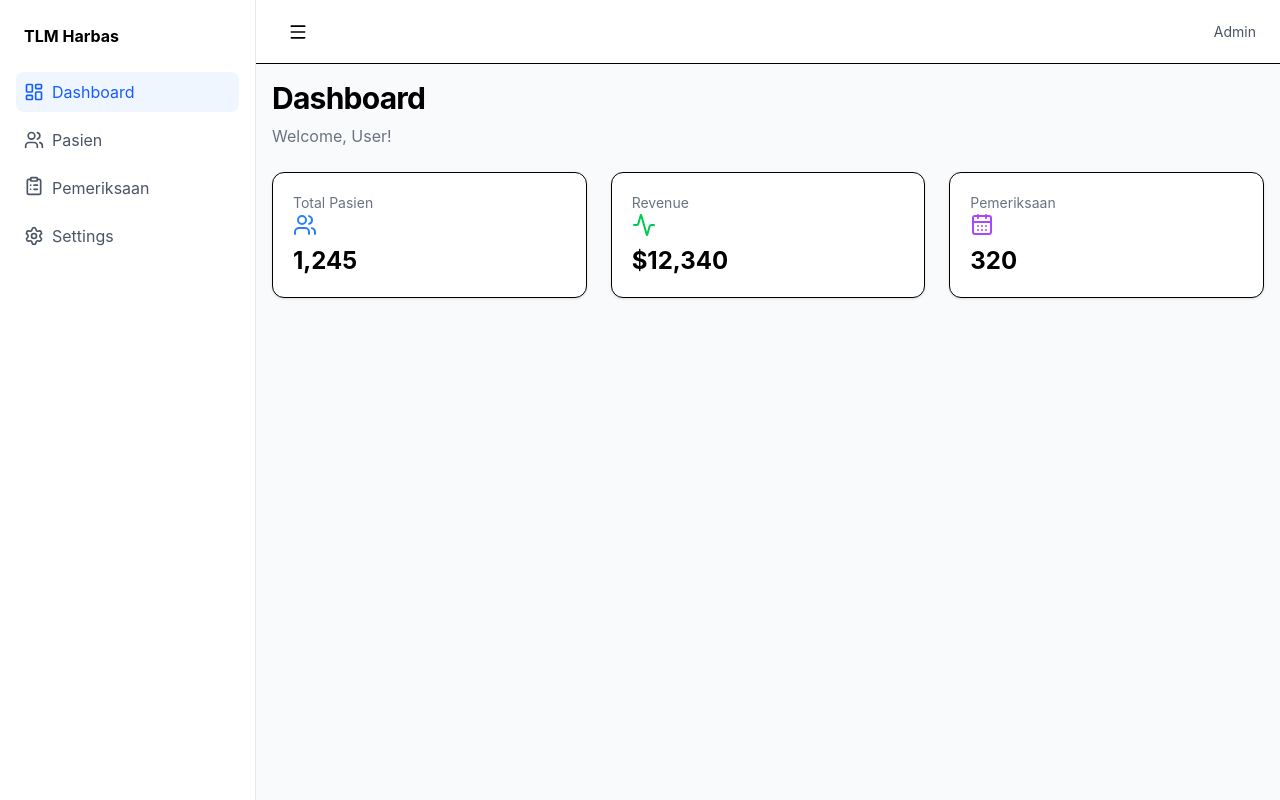
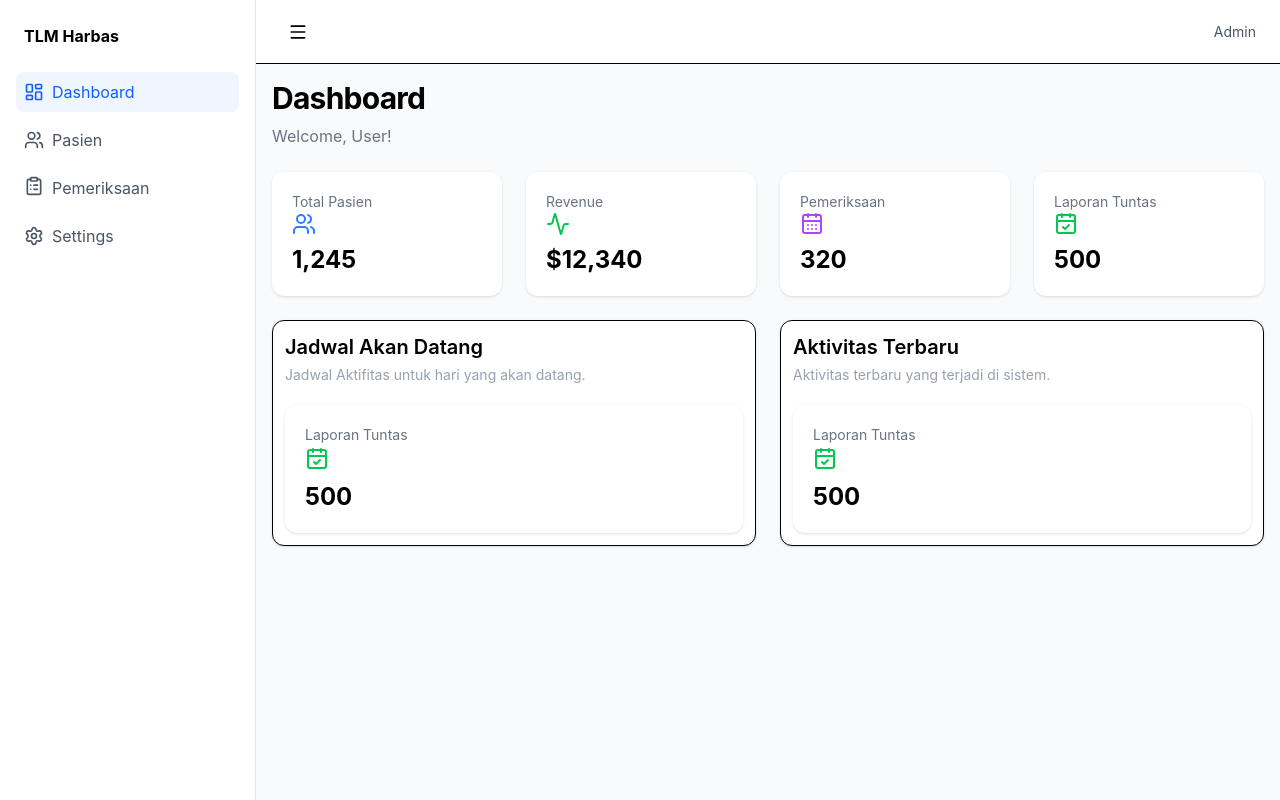
Before and after one commit to HAGESAN55/react-tlm, a React (Vite) app: page / in a window 1280 px wide. Built offline with nearby package versions, Linux system fonts and the light colour scheme.

Commit message:
Penambahan Appoinment dan Recent Activity pada Dashboard

```diff
--- a/src/components/ui/Card.tsx
+++ b/src/components/ui/Card.tsx
@@ -8,7 +8,7 @@ type Props = {
 
 export default function Card({ title, value, icon }: Props) {
   return (
-    <div className="bg-white p-5 rounded-xl shadow-sm border">
+    <div className="bg-white p-5 rounded-xl shadow-sm">
       <div>
         <p className="text-gray-500 text-sm">{title}{icon}</p>
         <h2 className="text-2xl font-bold mt-2">{value}</h2>
--- a/src/pages/Dashboard.tsx
+++ b/src/pages/Dashboard.tsx
@@ -1,6 +1,6 @@
 import Layout from "../components/layout/Layout";
 import Card from "../components/ui/Card";
-import { Users, Activity, CalendarDays } from "lucide-react";
+import { Users, Activity, CalendarDays, CalendarCheck } from "lucide-react";
 
 function Dashboard() {
   return (
@@ -11,7 +11,7 @@ function Dashboard() {
           <h1 className="text-3xl font-bold tracking-tight">Dashboard</h1>
           <p className="text-gray-500 mt-2">Welcome, User!</p>
         </div>
-      <div className="grid grid-cols-1 md:grid-cols-3 gap-6">
+      <div className="grid grid-cols-1 md:grid-cols-4 gap-6">
         <a href="/Pasien" className="hover:scale-101 transition-transform">
           <Card
           title="Total Pasien"
@@ -31,6 +31,31 @@ function Dashboard() {
           value="320"
           icon={<CalendarDays className="w-6 h-6 text-purple-500" />} />
         </a>
+        <Card
+          title="Laporan Tuntas"
+          value="500"
+          icon={<CalendarCheck className="w-6 h-6 text-green-500" />}
+        />
+      </div>
+      <div className="grid grid-cols-1 md:grid-cols-2 gap-6 mt-6">
+        <div className="bg-white p-3 rounded-xl shadow-sm border">
+          <p className="text-xl font-semibold mb-1">Jadwal Akan Datang</p>
+          <h3 className="text-sm text-gray-400 mb-5">Jadwal Aktifitas untuk hari yang akan datang.</h3>
+          <Card
+          title="Laporan Tuntas"
+          value="500"
+          icon={<CalendarCheck className="w-6 h-7 text-green-500" />}
+        />
+        </div>
+        <div className="bg-white p-3 rounded-xl shadow-sm border">
+          <p className="text-xl font-semibold mb-1">Aktivitas Terbaru</p>
+          <h3 className="text-sm text-gray-400 mb-5">Aktivitas terbaru yang terjadi di sistem.</h3>
+          <Card
+          title="Laporan Tuntas"
+          value="500"
+          icon={<CalendarCheck className="w-6 h-7 text-green-500" />}
+        />
+        </div>
       </div>
     </Layout>
   );
```
